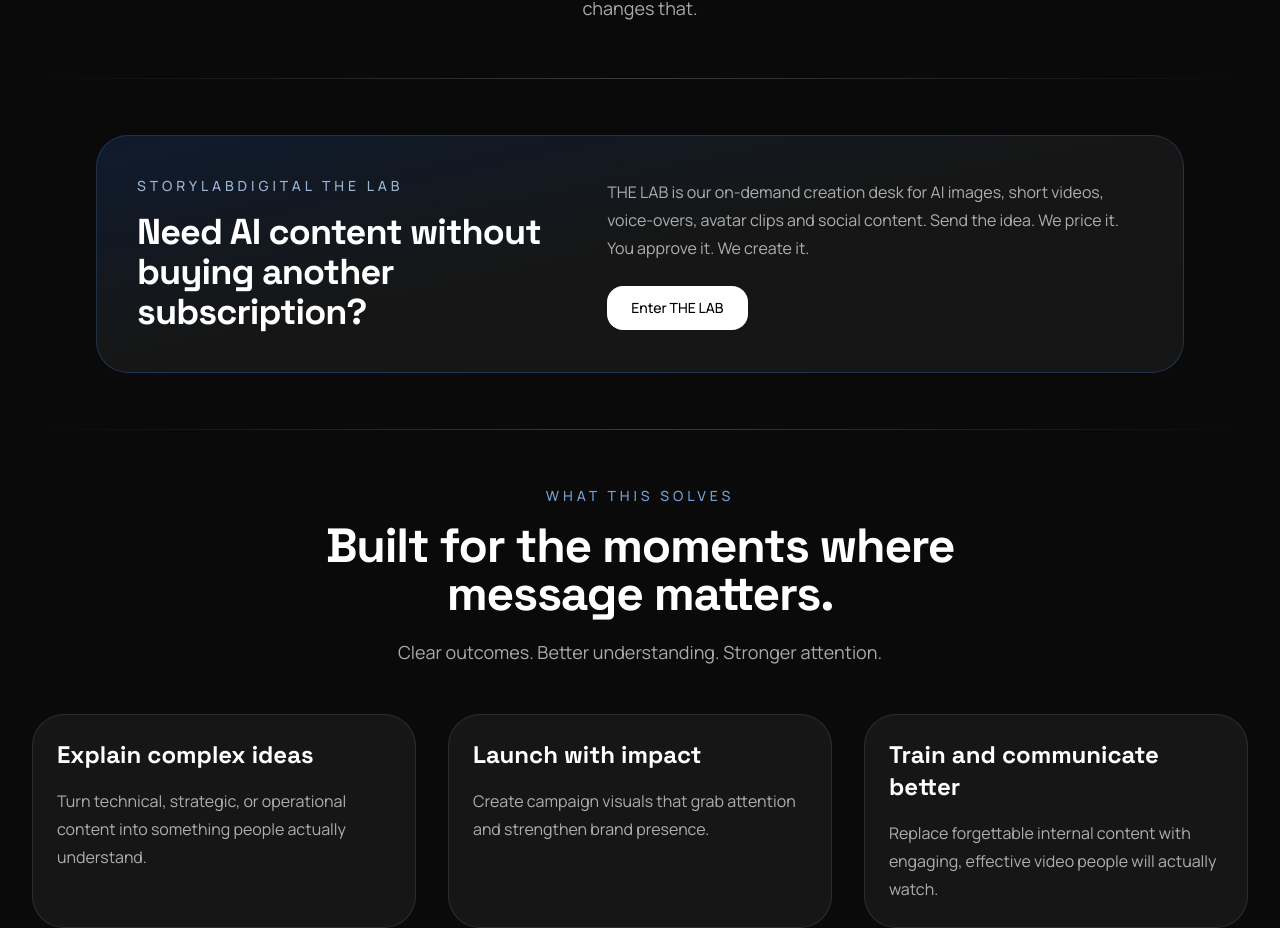
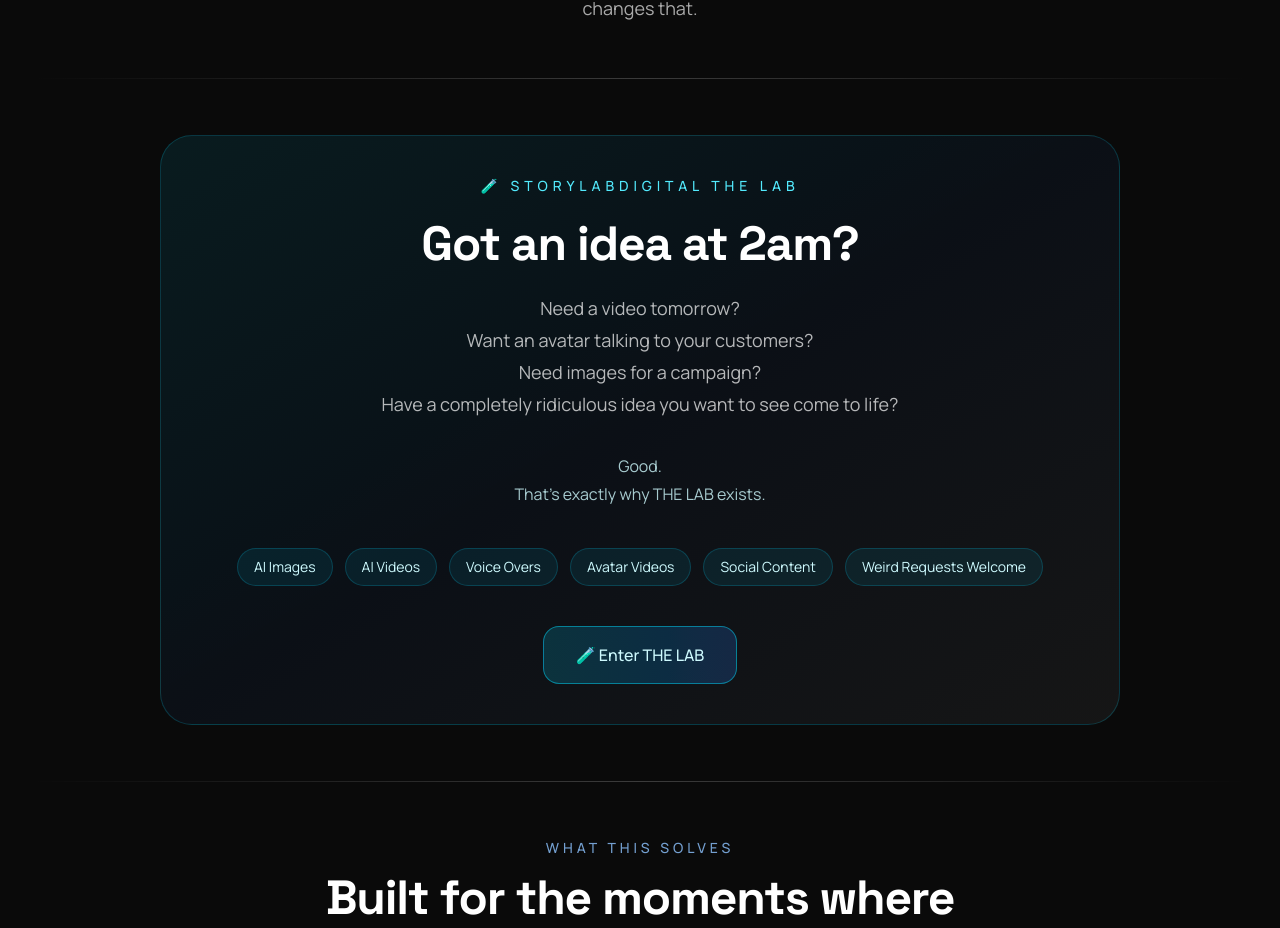
Before and after one commit to StoryLabDigital/storylabdigital-site, a Next.js app: page / in a window 1280 px wide. Shown: the part 2552-3480 px from the top of the page. Built offline with nearby package versions, Linux system fonts and the light colour scheme.

Commit message:
Update The Lab Section

```diff
--- a/app/page.tsx
+++ b/app/page.tsx
@@ -418,25 +418,68 @@
         <Divider />
 
         {/* THE LAB PROMO */}
-        <motion.section className="mx-auto max-w-6xl px-6 lg:px-8"
-          initial="hidden" whileInView="visible" viewport={{ once: true, amount: 0.25 }} variants={fadeUp}>
-          <div className="grid gap-8 rounded-[2rem] border border-blue-400/20 bg-gradient-to-br from-blue-500/15 via-white/5 to-white/5 p-8 lg:grid-cols-[0.9fr_1.1fr] lg:items-center lg:p-10">
-            <div>
-              <p className="text-sm font-medium uppercase tracking-[0.28em] text-blue-200/80">StoryLabDigital THE LAB</p>
-              <h3 className={`${headingFont.className} mt-4 text-3xl font-semibold tracking-tight text-white sm:text-4xl`}>
-                Need AI content without buying another subscription?
-              </h3>
-            </div>
-            <div>
-              <p className="text-base leading-7 text-white/65">
-                THE LAB is our on-demand creation desk for AI images, short videos, voice-overs, avatar clips and social content. Send the idea. We price it. You approve it. We create it.
-              </p>
-              <a href="/the-lab" className="mt-6 inline-flex rounded-2xl bg-white px-6 py-3 text-sm font-medium text-black transition hover:scale-[1.02]">
-                Enter THE LAB
-              </a>
-            </div>
-          </div>
-        </motion.section>
+<motion.section
+  className="mx-auto max-w-5xl px-6 lg:px-8"
+  initial="hidden"
+  whileInView="visible"
+  viewport={{ once: true, amount: 0.25 }}
+  variants={fadeUp}
+>
+  <div className="rounded-[2rem] border border-cyan-400/20 bg-gradient-to-br from-cyan-500/10 via-blue-500/5 to-white/5 p-10 text-center">
+
+    <p className="text-sm font-medium uppercase tracking-[0.35em] text-cyan-300">
+      🧪 StoryLabDigital THE LAB
+    </p>
+
+    <h3
+      className={`${headingFont.className} mt-6 text-4xl font-semibold tracking-tight text-white sm:text-5xl`}
+    >
+      Got an idea at 2am?
+    </h3>
+
+    <p className="mx-auto mt-6 max-w-3xl text-lg leading-8 text-white/70">
+      Need a video tomorrow?
+      <br />
+      Want an avatar talking to your customers?
+      <br />
+      Need images for a campaign?
+      <br />
+      Have a completely ridiculous idea you want to see come to life?
+    </p>
+
+    <p className="mx-auto mt-8 max-w-2xl text-base leading-7 text-cyan-100/80">
+      Good.
+      <br />
+      That's exactly why THE LAB exists.
+    </p>
+
+    <div className="mt-10 flex flex-wrap justify-center gap-3">
+      {[
+        "AI Images",
+        "AI Videos",
+        "Voice Overs",
+        "Avatar Videos",
+        "Social Content",
+        "Weird Requests Welcome",
+      ].map((item) => (
+        <span
+          key={item}
+          className="rounded-full border border-cyan-400/20 bg-cyan-500/10 px-4 py-2 text-sm text-cyan-100"
+        >
+          {item}
+        </span>
+      ))}
+    </div>
+
+    <a
+      href="/the-lab"
+      className="mt-10 inline-flex items-center justify-center rounded-2xl border border-cyan-400/50 bg-gradient-to-r from-cyan-500/20 to-blue-500/20 px-8 py-4 text-base font-medium text-cyan-100 transition-all duration-300 hover:scale-[1.03] hover:shadow-[0_0_25px_rgba(34,211,238,0.35)]"
+    >
+      🧪 Enter THE LAB
+    </a>
+
+  </div>
+</motion.section>
 
         <Divider />
 
```
